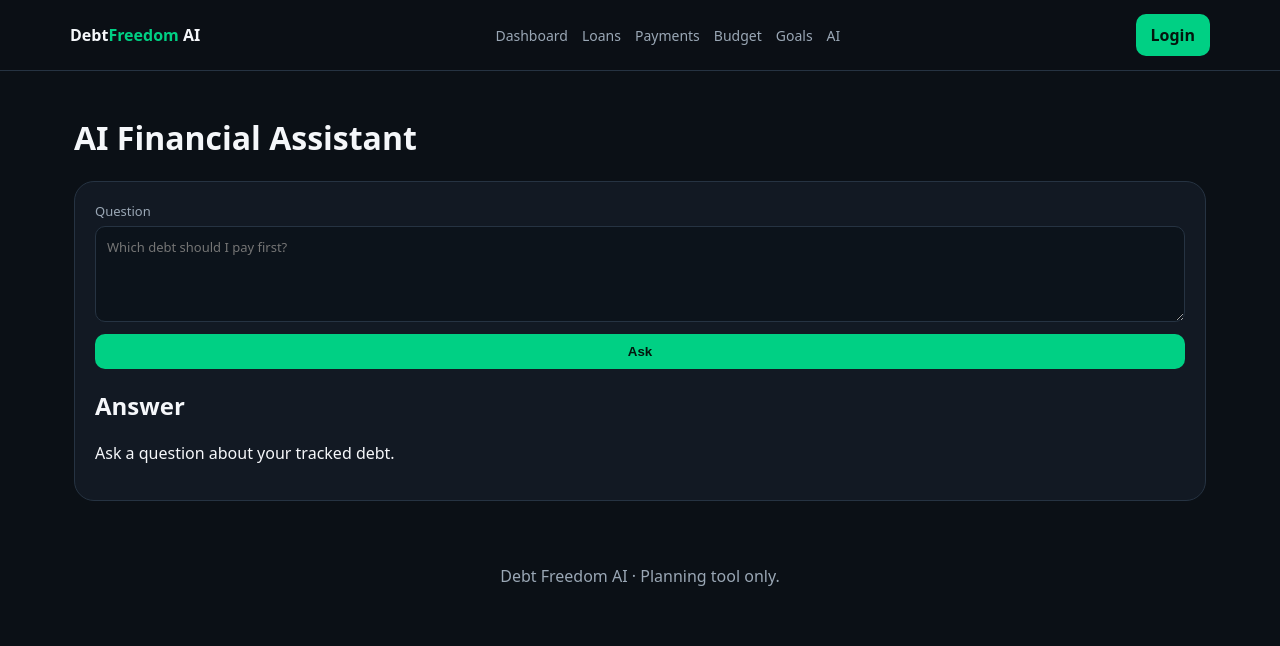
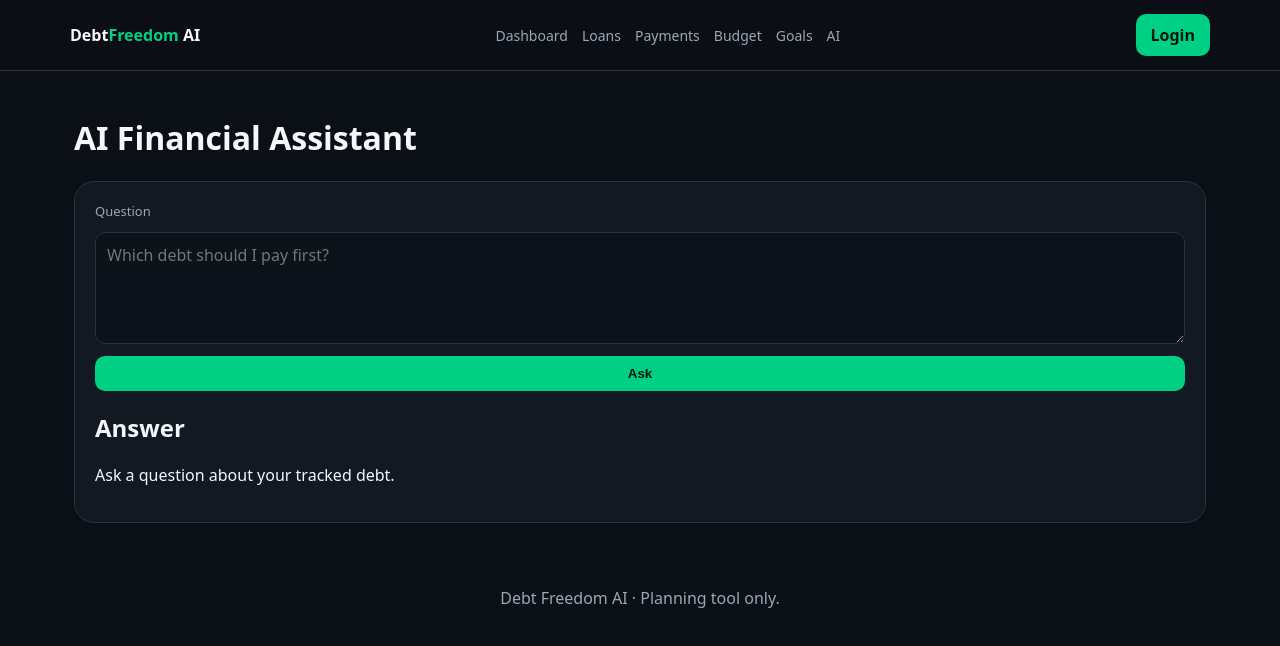
Before and after one commit to hrkartstore-max/Freedom-, a Next.js app: page /assistant in a window 1280 px wide. Shown: the top 646 px of the page. Built offline with nearby package versions, Linux system fonts and the light colour scheme.

Commit message:
Update page.tsx

```diff
--- a/app/assistant/page.tsx
+++ b/app/assistant/page.tsx
@@ -1 +1,173 @@
- "use client"; import {useState} from "react"; import {createClient} from "../../lib/supabase/client"; import {money} from "../../lib/money"; export default function Assistant(){const [q,setQ]=useState(""),[a,setA]=useState("Ask a question about your tracked debt.");async function ask(e:React.FormEvent){e.preventDefault();const s=createClient();const {data:{user}}=await s.auth.getUser();if(!user){setA("Please sign in.");return}const {data:l=[]}=await s.from("loans").select("*").eq("user_id",user.id).neq("status","CLOSED");if(!l.length){setA("You have no active loans.");return}const snow=[...l].sort((x,y)=>Number(x.balance)-Number(y.balance))[0],av=[...l].sort((x,y)=>Number(y.annual_rate)-Number(x.annual_rate))[0];const t=q.toLowerCase();if(t.includes("avalanche")||t.includes("interest"))setA(`Avalanche target: ${av.name}, ${av.annual_rate}% APR.`);else setA(`Snowball target: ${snow.name}, balance ${money(snow.balance)}. Avalanche target: ${av.name}, ${av.annual_rate}% APR.`)}return <main className="container"><h1>AI Financial Assistant</h1><div className="card"><form className="form" onSubmit={ask}><label>Question<textarea rows={4} value={q} onChange={e=>setQ(e.target.value)} placeholder="Which debt should I pay first?"/></label><button className="btn">Ask</button></form><h2>Answer</h2><p>{a}</p></div></main>}
+"use client";
+
+import { useState } from "react";
+import { createClient } from "../../lib/supabase/client";
+import { money } from "../../lib/money";
+
+type Loan = {
+  name: string;
+  balance: number | string;
+  annual_rate: number | string;
+  status: string;
+};
+
+export default function Assistant() {
+  const [q, setQ] = useState("");
+  const [a, setA] = useState(
+    "Ask a question about your tracked debt."
+  );
+  const [loading, setLoading] = useState(false);
+
+  async function ask(e: React.FormEvent<HTMLFormElement>) {
+    e.preventDefault();
+
+    if (!q.trim()) {
+      setA("Please enter a question.");
+      return;
+    }
+
+    setLoading(true);
+    setA("Analyzing your debts...");
+
+    try {
+      const supabase = createClient();
+
+      // Get signed-in user
+      const {
+        data: { user },
+        error: userError,
+      } = await supabase.auth.getUser();
+
+      if (userError) {
+        console.error(userError);
+        setA("Unable to verify your account. Please sign in again.");
+        return;
+      }
+
+      if (!user) {
+        setA("Please sign in.");
+        return;
+      }
+
+      // Get active loans
+      const { data, error } = await supabase
+        .from("loans")
+        .select("*")
+        .eq("user_id", user.id)
+        .neq("status", "CLOSED");
+
+      if (error) {
+        console.error(error);
+        setA(
+          "I couldn't load your loans. Please check your Supabase database and try again."
+        );
+        return;
+      }
+
+      // IMPORTANT:
+      // Supabase data can be null, so convert it safely to an array.
+      const loans: Loan[] = data ?? [];
+
+      if (loans.length === 0) {
+        setA("You have no active loans.");
+        return;
+      }
+
+      // Snowball = smallest balance first
+      const snowballLoan = [...loans].sort(
+        (x, y) => Number(x.balance) - Number(y.balance)
+      )[0];
+
+      // Avalanche = highest interest rate first
+      const avalancheLoan = [...loans].sort(
+        (x, y) => Number(y.annual_rate) - Number(x.annual_rate)
+      )[0];
+
+      if (!snowballLoan || !avalancheLoan) {
+        setA("Unable to determine your debt priorities.");
+        return;
+      }
+
+      const question = q.toLowerCase();
+
+      // Avalanche question
+      if (
+        question.includes("avalanche") ||
+        question.includes("interest") ||
+        question.includes("highest rate") ||
+        question.includes("high interest")
+      ) {
+        setA(
+          `Avalanche target: ${avalancheLoan.name}. ` +
+            `Interest rate: ${Number(avalancheLoan.annual_rate).toFixed(2)}% APR. ` +
+            `This method prioritizes the loan with the highest interest rate.`
+        );
+        return;
+      }
+
+      // Snowball question
+      if (
+        question.includes("snowball") ||
+        question.includes("smallest") ||
+        question.includes("first debt") ||
+        question.includes("pay first")
+      ) {
+        setA(
+          `Snowball target: ${snowballLoan.name}. ` +
+            `Remaining balance: ${money(Number(snowballLoan.balance))}. ` +
+            `This method prioritizes the smallest outstanding balance first.`
+        );
+        return;
+      }
+
+      // General debt question
+      setA(
+        `Snowball target: ${snowballLoan.name}, ` +
+          `balance ${money(Number(snowballLoan.balance))}. ` +
+          `Avalanche target: ${avalancheLoan.name}, ` +
+          `${Number(avalancheLoan.annual_rate).toFixed(2)}% APR.`
+      );
+    } catch (error) {
+      console.error(error);
+      setA(
+        "Something went wrong while analyzing your debt. Please try again."
+      );
+    } finally {
+      setLoading(false);
+    }
+  }
+
+  return (
+    <main className="container">
+      <h1>AI Financial Assistant</h1>
+
+      <div className="card">
+        <form className="form" onSubmit={ask}>
+          <label htmlFor="question">
+            Question
+          </label>
+
+          <textarea
+            id="question"
+            rows={4}
+            value={q}
+            onChange={(e) => setQ(e.target.value)}
+            placeholder="Which debt should I pay first?"
+          />
+
+          <button
+            className="btn"
+            type="submit"
+            disabled={loading}
+          >
+            {loading ? "Analyzing..." : "Ask"}
+          </button>
+        </form>
+
+        <h2>Answer</h2>
+
+        <p>{a}</p>
+      </div>
+    </main>
+  );
+}
```
